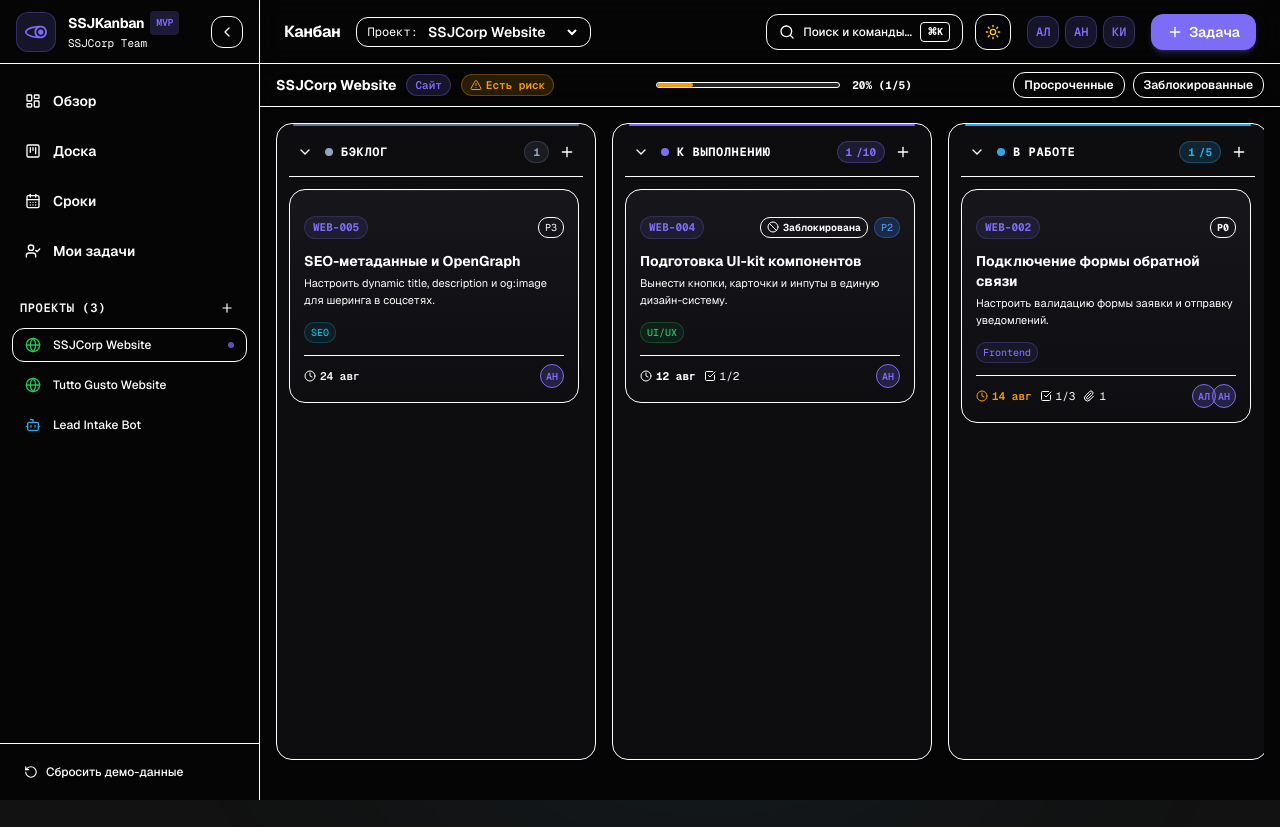
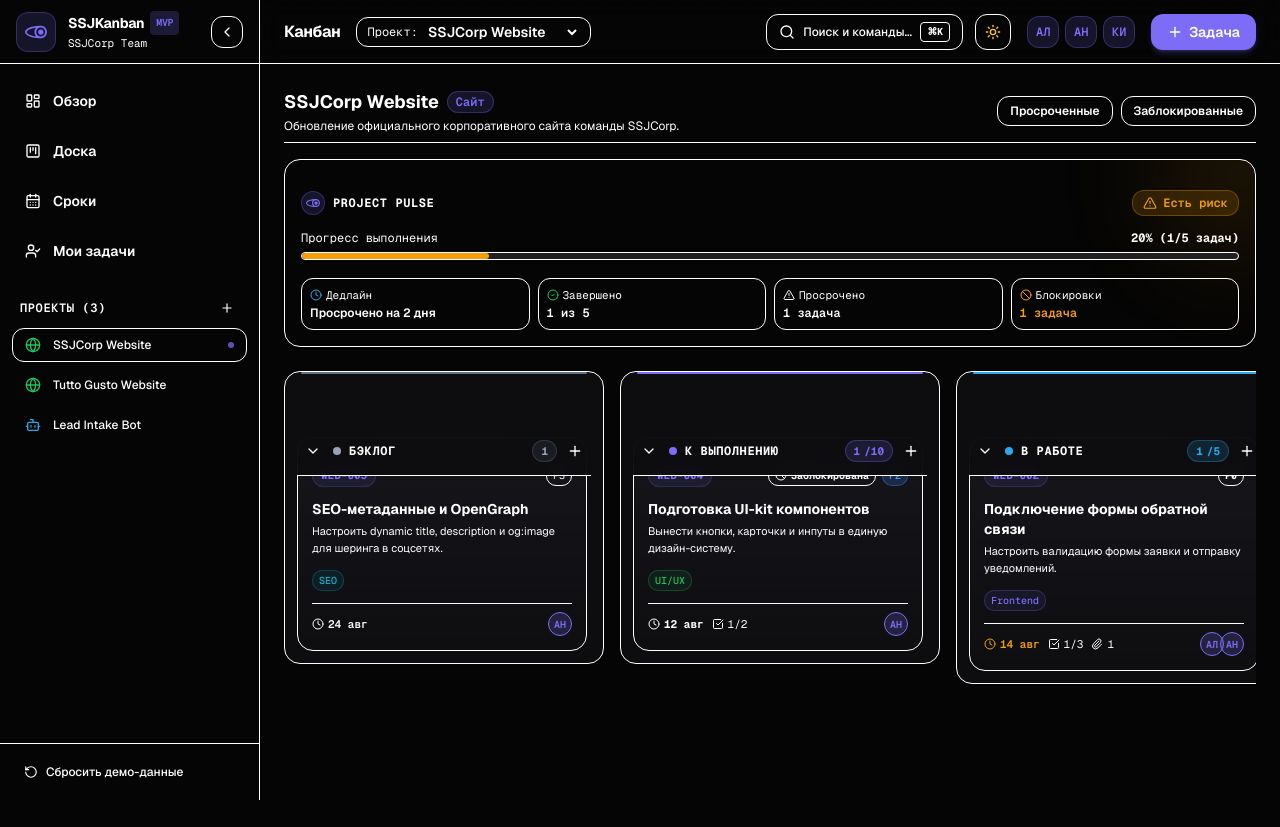
Before and after one commit to purrfect0/kanban-front, a Next.js app: page /board in a window 1280 px wide. Before the commit the page ends 800 px from the top, so only its background shows below. Built offline with nearby package versions, Linux system fonts and the light colour scheme.

Commit message:
restore project pulse and fix sticky header

```diff
--- a/src/app/board/page.tsx
+++ b/src/app/board/page.tsx
@@ -5,9 +5,9 @@ import { useSearchParams } from "next/navigation";
 import { AppLayout } from "@/components/layout/AppLayout";
 import { KanbanBoard } from "@/components/kanban/KanbanBoard";
 import { useKanban } from "@/store/KanbanContext";
-import { calculateProjectStats } from "@/lib/utils/taskUtils";
-import { ShieldCheck, AlertTriangle, AlertCircle, X } from "lucide-react";
-import { cn } from "@/lib/utils";
+import { ProjectPulse } from "@/components/ui/ProjectPulse";
+import { BlurFade } from "@/components/ui/BlurFade";
+import { X } from "lucide-react";
 
 export default function BoardPage() {
   return (
@@ -50,95 +50,37 @@ function BoardContent() {
     Boolean(filters.onlyOverdue) ||
     Boolean(filters.onlyBlocked);
 
-  // Project stats for 1-line compact subheader telemetry
-  const projectTasks = activeProject
-    ? tasks.filter((t) => t.projectId === activeProject.id)
-    : tasks;
-  const stats = activeProject
-    ? calculateProjectStats(activeProject, projectTasks)
-    : null;
-
-  const healthConfig = {
-    normal: {
-      label: "В норме",
-      icon: ShieldCheck,
-      badge: "bg-ssj-web/15 text-ssj-web border-ssj-web/30",
-      track: "bg-ssj-web",
-    },
-    risk: {
-      label: "Есть риск",
-      icon: AlertTriangle,
-      badge: "bg-amber-500/15 text-amber-500 border-amber-500/30",
-      track: "bg-amber-500",
-    },
-    critical: {
-      label: "Критично",
-      icon: AlertCircle,
-      badge: "bg-destructive/15 text-destructive border-destructive/30",
-      track: "bg-destructive",
-    },
-  };
-
-  const healthInfo = stats ? healthConfig[stats.health] : null;
-  const HealthIcon = healthInfo?.icon;
-
   return (
-    <div className="flex flex-col h-[calc(100vh-80px)] -m-3 sm:-m-4 md:-m-6 overflow-hidden">
-      {/* Sleek Fixed Subheader Bar (Height ~48px) */}
-      <div className="shrink-0 flex flex-wrap items-center justify-between gap-3 px-4 py-2 border-b border-border/40 bg-card/80 backdrop-blur-md z-20">
-        {/* Left: Project Title + Badges */}
-        <div className="flex items-center gap-2.5 min-w-0">
-          <h2 className="text-sm font-bold text-foreground truncate">
-            {activeProject ? activeProject.name : "Все проекты"}
-          </h2>
-
+    <div className="space-y-6 max-w-7xl mx-auto pb-8">
+      {/* Active Project Header & Quick Filter Bar */}
+      <BlurFade delay={0.05} className="space-y-4">
+        <div className="flex flex-col md:flex-row md:items-center justify-between gap-3 pb-2 border-b border-border/40">
+          <div>
+            <h2 className="text-lg font-bold text-foreground flex items-center gap-2">
+              <span>{activeProject ? activeProject.name : "Все проекты"}</span>
               {activeProject && (
-            <span className="text-[11px] font-mono font-semibold px-2 py-0.5 rounded-lg bg-ssj-purple/15 text-ssj-purple border border-ssj-purple/30 shrink-0">
+                <span className="text-xs font-mono font-semibold px-2 py-0.5 rounded-lg bg-ssj-purple/15 text-ssj-purple border border-ssj-purple/30">
                   {activeProject.type === "website" ? "Сайт" : "Telegram-бот"}
                 </span>
               )}
-
-          {healthInfo && HealthIcon && (
-            <span
-              className={cn(
-                "hidden sm:inline-flex items-center gap-1 px-2 py-0.5 rounded-lg font-mono text-[11px] font-semibold border shrink-0",
-                healthInfo.badge
-              )}
-            >
-              <HealthIcon className="h-3 w-3" />
-              <span>{healthInfo.label}</span>
-            </span>
+            </h2>
+            {activeProject && (
+              <p className="text-xs text-muted-foreground mt-0.5">
+                {activeProject.description}
+              </p>
             )}
           </div>
 
-        {/* Center: Thin Progress Bar */}
-        {stats && (
-          <div className="hidden md:flex items-center gap-3 w-64 shrink-0">
-            <div className="relative flex-1 h-1.5 rounded-full bg-muted/60 dark:bg-zinc-800 border border-border/40 overflow-hidden">
-              <div
-                className={cn(
-                  "h-full transition-all duration-500 rounded-full",
-                  healthInfo?.track || "bg-ssj-purple"
-                )}
-                style={{ width: `${stats.progressPercentage}%` }}
-              />
-            </div>
-            <span className="font-mono text-[11px] font-bold text-muted-foreground shrink-0">
-              {stats.progressPercentage}% ({stats.completedTasks}/{stats.totalTasks})
-            </span>
-          </div>
-        )}
-
-        {/* Right: Quick Filters */}
-        <div className="flex items-center gap-2 shrink-0">
+          {/* Quick Filter Toggles */}
+          <div className="flex flex-wrap items-center gap-2">
             <button
               onClick={() =>
                 setFilters((prev) => ({ ...prev, onlyOverdue: !prev.onlyOverdue }))
               }
-            className={`rounded-xl px-2.5 py-1 text-xs font-semibold border transition-all ${
+              className={`rounded-xl px-3 py-1.5 text-xs font-semibold border transition-all ${
                 filters.onlyOverdue
-                ? "bg-destructive/20 text-destructive border-destructive/50"
-                : "border-border/60 bg-background text-muted-foreground hover:text-foreground"
+                  ? "bg-destructive/20 text-destructive border-destructive/50 shadow-xs"
+                  : "border-border/60 bg-card text-muted-foreground hover:text-foreground"
               }`}
             >
               Просроченные
@@ -148,10 +90,10 @@ function BoardContent() {
               onClick={() =>
                 setFilters((prev) => ({ ...prev, onlyBlocked: !prev.onlyBlocked }))
               }
-            className={`rounded-xl px-2.5 py-1 text-xs font-semibold border transition-all ${
+              className={`rounded-xl px-3 py-1.5 text-xs font-semibold border transition-all ${
                 filters.onlyBlocked
-                ? "bg-amber-500/20 text-amber-500 border-amber-500/50"
-                : "border-border/60 bg-background text-muted-foreground hover:text-foreground"
+                  ? "bg-amber-500/20 text-amber-500 border-amber-500/50 shadow-xs"
+                  : "border-border/60 bg-card text-muted-foreground hover:text-foreground"
               }`}
             >
               Заблокированные
@@ -160,19 +102,23 @@ function BoardContent() {
             {hasActiveFilters && (
               <button
                 onClick={resetFilters}
-              className="flex items-center gap-1 text-xs text-muted-foreground hover:text-destructive transition-colors font-semibold"
+                className="flex items-center gap-1 text-xs text-muted-foreground hover:text-destructive transition-colors ml-1 font-semibold"
               >
                 <X className="h-3.5 w-3.5" />
-              <span className="hidden xs:inline">Сбросить</span>
+                <span>Сбросить</span>
               </button>
             )}
           </div>
         </div>
 
-      {/* Main Board View Container (Fills 100% of remaining viewport height) */}
-      <div className="flex-1 min-h-0 p-4 overflow-x-auto overflow-y-hidden">
+        {/* Full Project Pulse Telemetry Panel */}
+        {activeProject && (
+          <ProjectPulse project={activeProject} tasks={tasks} />
+        )}
+      </BlurFade>
+
+      {/* Drag & Drop Kanban Board */}
       <KanbanBoard />
-      </div>
     </div>
   );
 }
--- a/src/components/kanban/KanbanBoard.tsx
+++ b/src/components/kanban/KanbanBoard.tsx
@@ -106,11 +106,11 @@ export const KanbanBoard: React.FC = () => {
       onDragEnd={handleDragEnd}
     >
       {/* Horizontal Flex Kanban Container */}
-      <div className="flex gap-4 h-full items-start overflow-x-auto overflow-y-hidden pb-2">
+      <div className="flex gap-4 items-start overflow-x-auto pb-6 scroll-smooth min-h-[400px]">
         {columns.map((column, index) => {
           const colTasks = projectTasks.filter((t) => t.columnId === column.id);
           return (
-            <BlurFade key={column.id} delay={0.06 * index} className="h-full shrink-0">
+            <BlurFade key={column.id} delay={0.06 * index} className="shrink-0">
               <KanbanColumn column={column} tasks={colTasks} members={members} />
             </BlurFade>
           );
--- a/src/components/kanban/KanbanColumn.tsx
+++ b/src/components/kanban/KanbanColumn.tsx
@@ -69,7 +69,7 @@ export const KanbanColumn: React.FC<KanbanColumnProps> = ({ column, tasks, membe
     <div
       ref={setNodeRef}
       className={cn(
-        "relative flex flex-col shrink-0 rounded-2xl border border-border/60 bg-slate-100/90 dark:bg-[#0D0D10] p-3 transition-all duration-200 h-full max-h-full shadow-sm",
+        "relative flex flex-col shrink-0 rounded-2xl border border-border/60 bg-slate-100/90 dark:bg-[#0D0D10] p-3 transition-all duration-200 h-fit shadow-sm",
         isCollapsed ? "w-16" : "w-[300px] sm:w-[320px]",
         isOver && columnTheme.drop
       )}
@@ -77,8 +77,8 @@ export const KanbanColumn: React.FC<KanbanColumnProps> = ({ column, tasks, membe
       {/* Status Top Accent Line */}
       <div className={cn("absolute top-0 left-4 right-4 h-[2px] rounded-full", columnTheme.line)} />
 
-      {/* Column Header */}
-      <div className="flex items-center justify-between pb-3 pt-1 px-1 bg-slate-100/95 dark:bg-[#0D0D10]/95 border-b border-border/40 shrink-0">
+      {/* Sticky Column Header */}
+      <div className="sticky top-16 z-10 flex items-center justify-between pb-3 pt-1 px-1 bg-slate-100/95 dark:bg-[#0D0D10]/95 backdrop-blur border-b border-border/40 shrink-0">
         <div className="flex items-center gap-2 overflow-hidden">
           <button
             onClick={() => setIsCollapsed(!isCollapsed)}
@@ -154,7 +154,7 @@ export const KanbanColumn: React.FC<KanbanColumnProps> = ({ column, tasks, membe
           items={tasks.map((t) => t.id)}
           strategy={verticalListSortingStrategy}
         >
-          <div className="flex-1 min-h-0 space-y-3 overflow-y-auto pt-3 pr-1">
+          <div className="space-y-3 pt-3 pr-1">
             {tasks.map((task, idx) => (
               <BlurFade key={task.id} delay={0.05 + idx * 0.03}>
                 <TaskCard task={task} members={members} />
--- a/src/components/layout/AppLayout.tsx
+++ b/src/components/layout/AppLayout.tsx
@@ -33,7 +33,7 @@ export const AppLayout: React.FC<AppLayoutProps> = ({ children }) => {
   }, []);
 
   return (
-    <div className="relative min-h-screen bg-slate-50 dark:bg-[#050505] text-foreground flex antialiased overflow-x-hidden">
+    <div className="relative min-h-screen bg-slate-50 dark:bg-[#050505] text-foreground flex antialiased">
       {/* Level 0 Background Tech Pattern & Soft Purple Radial Glows */}
       <DotPattern className="opacity-[0.07] pointer-events-none fixed inset-0 z-0" />
       <div className="fixed top-0 left-1/4 -z-10 h-[500px] w-[500px] rounded-full bg-ssj-purple/10 blur-[140px] pointer-events-none" />
@@ -50,7 +50,7 @@ export const AppLayout: React.FC<AppLayoutProps> = ({ children }) => {
         )}
       >
         <Header onOpenCommandPalette={() => setIsCommandPaletteOpen(true)} />
-        <main className="flex-1 p-3 sm:p-4 md:p-6 overflow-x-hidden">
+        <main className="flex-1 p-3 sm:p-4 md:p-6">
           {children}
         </main>
       </div>
```
Lines whose indentation alone changed are shown as unchanged.
